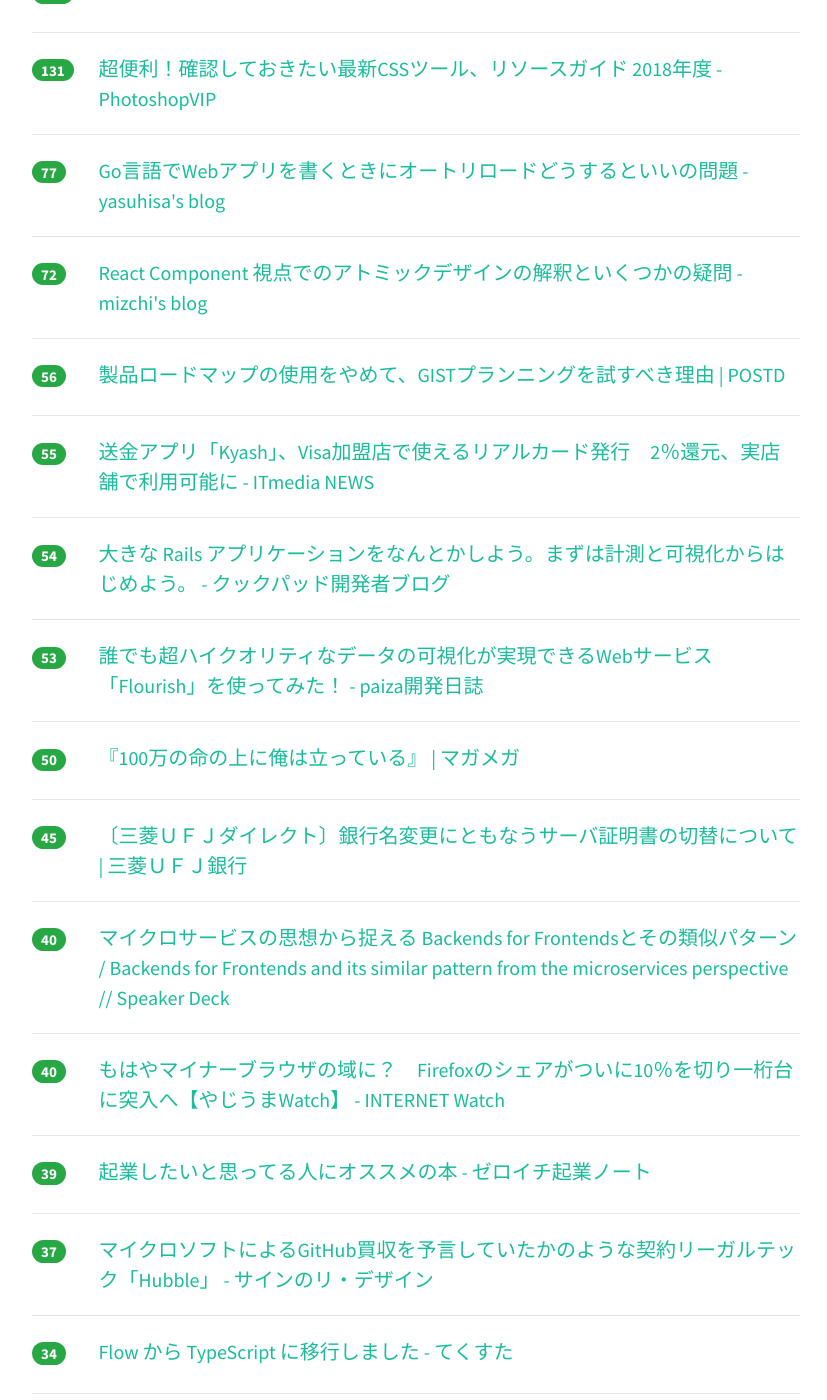
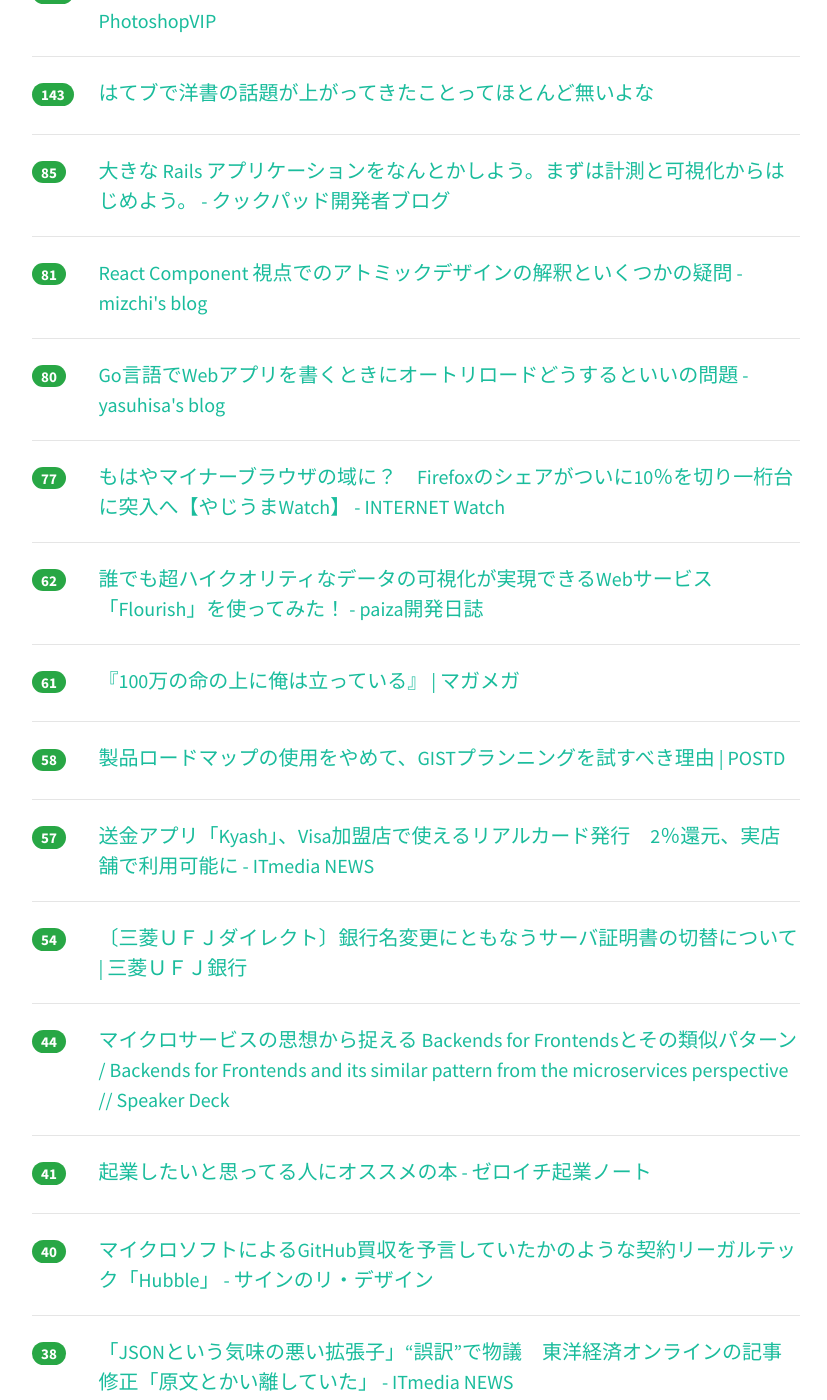
Before and after one commit to yatta47/hatena-matome-site, a Jekyll site: the page built from _posts/2018-06-08-hatena.md, in a window 1280 px wide and 1400 px high, scrolled down 419 px. Shown: the whole window, without its empty margins (224-1051 px from the left). Built offline with Jekyll 4.4.1, drawn with Linux system fonts in a browser that asks for light colours; nearby versions of some CDN libraries; some of the changed text lies outside the part shown.

Commit message:
Updated 2018-06-08

```diff
--- a/_posts/2018-06-08-hatena.md
+++ b/_posts/2018-06-08-hatena.md
@@ -1,109 +1,119 @@
 ---
 layout: post
 title:  "2018-06-08 はてぶIT"
-date:   2018-06-08 12:00:47
+date:   2018-06-08 13:02:13
 tags: [it-hotentry]
 ---
-35 件のデータあり
+38 件のデータあり
 
 <hr><div class="row">
-<div class="col-1"><span class="badge badge-pill badge-success h2">135</span></div>
+<div class="col-1"><span class="badge badge-pill badge-success h2">177</span></div>
+<div class="col-11"><a href='http://photoshopvip.net/109315' target='_blank'>超便利！確認しておきたい最新CSSツール、リソースガイド 2018年度 - PhotoshopVIP</a></div>
+</div>
+<hr>
+<div class="row">
+<div class="col-1"><span class="badge badge-pill badge-success h2">143</span></div>
 <div class="col-11"><a href='https://anond.hatelabo.jp/20180607222544' target='_blank'>はてブで洋書の話題が上がってきたことってほとんど無いよな</a></div>
 </div>
 <hr>
 <div class="row">
-<div class="col-1"><span class="badge badge-pill badge-success h2">131</span></div>
-<div class="col-11"><a href='http://photoshopvip.net/109315' target='_blank'>超便利！確認しておきたい最新CSSツール、リソースガイド 2018年度 - PhotoshopVIP</a></div>
+<div class="col-1"><span class="badge badge-pill badge-success h2">85</span></div>
+<div class="col-11"><a href='http://techlife.cookpad.com/entry/2018/06/08/080000' target='_blank'>大きな Rails アプリケーションをなんとかしよう。まずは計測と可視化からはじめよう。 - クックパッド開発者ブログ</a></div>
+</div>
+<hr>
+<div class="row">
+<div class="col-1"><span class="badge badge-pill badge-success h2">81</span></div>
+<div class="col-11"><a href='http://mizchi.hatenablog.com/entry/2018/06/07/203739' target='_blank'>React Component 視点でのアトミックデザインの解釈といくつかの疑問 - mizchi's blog</a></div>
+</div>
+<hr>
+<div class="row">
+<div class="col-1"><span class="badge badge-pill badge-success h2">80</span></div>
+<div class="col-11"><a href='http://www.yasuhisay.info/entry/go_web_application_auto_reload' target='_blank'>Go言語でWebアプリを書くときにオートリロードどうするといいの問題 - yasuhisa's blog</a></div>
 </div>
 <hr>
 <div class="row">
 <div class="col-1"><span class="badge badge-pill badge-success h2">77</span></div>
-<div class="col-11"><a href='http://www.yasuhisay.info/entry/go_web_application_auto_reload' target='_blank'>Go言語でWebアプリを書くときにオートリロードどうするといいの問題 - yasuhisa's blog</a></div>
+<div class="col-11"><a href='https://internet.watch.impress.co.jp/docs/yajiuma/1126387.html' target='_blank'>もはやマイナーブラウザの域に？　Firefoxのシェアがついに10％を切り一桁台に突入へ【やじうまWatch】 - INTERNET Watch</a></div>
 </div>
 <hr>
 <div class="row">
-<div class="col-1"><span class="badge badge-pill badge-success h2">72</span></div>
-<div class="col-11"><a href='http://mizchi.hatenablog.com/entry/2018/06/07/203739' target='_blank'>React Component 視点でのアトミックデザインの解釈といくつかの疑問 - mizchi's blog</a></div>
+<div class="col-1"><span class="badge badge-pill badge-success h2">62</span></div>
+<div class="col-11"><a href='https://paiza.hatenablog.com/entry/2018/06/07/%EF%BB%BF%E8%AA%B0%E3%81%A7%E3%82%82%E8%B6%85%E3%83%8F%E3%82%A4%E3%82%AF%E3%82%AA%E3%83%AA%E3%83%86%E3%82%A3%E3%81%AA%E3%83%87%E3%83%BC%E3%82%BF%E3%81%AE%E5%8F%AF%E8%A6%96%E5%8C%96%E3%81%8C%E5%AE%9F' target='_blank'>誰でも超ハイクオリティなデータの可視化が実現できるWebサービス「Flourish」を使ってみた！ - paiza開発日誌</a></div>
 </div>
 <hr>
 <div class="row">
-<div class="col-1"><span class="badge badge-pill badge-success h2">56</span></div>
+<div class="col-1"><span class="badge badge-pill badge-success h2">61</span></div>
+<div class="col-11"><a href='http://www.shonenmagazine.com/special/100maninochi-illustya/' target='_blank'>『100万の命の上に俺は立っている』 | マガメガ</a></div>
+</div>
+<hr>
+<div class="row">
+<div class="col-1"><span class="badge badge-pill badge-success h2">58</span></div>
 <div class="col-11"><a href='https://postd.cc/why-i-stopped-using-product-roadmaps-and-switched-to-gist-planning/' target='_blank'>製品ロードマップの使用をやめて、GISTプランニングを試すべき理由 | POSTD</a></div>
 </div>
 <hr>
 <div class="row">
-<div class="col-1"><span class="badge badge-pill badge-success h2">55</span></div>
+<div class="col-1"><span class="badge badge-pill badge-success h2">57</span></div>
 <div class="col-11"><a href='http://www.itmedia.co.jp/news/articles/1806/07/news103.html' target='_blank'>送金アプリ「Kyash」、Visa加盟店で使えるリアルカード発行　2％還元、実店舗で利用可能に - ITmedia NEWS</a></div>
 </div>
 <hr>
 <div class="row">
 <div class="col-1"><span class="badge badge-pill badge-success h2">54</span></div>
-<div class="col-11"><a href='http://techlife.cookpad.com/entry/2018/06/08/080000' target='_blank'>大きな Rails アプリケーションをなんとかしよう。まずは計測と可視化からはじめよう。 - クックパッド開発者ブログ</a></div>
-</div>
-<hr>
-<div class="row">
-<div class="col-1"><span class="badge badge-pill badge-success h2">53</span></div>
-<div class="col-11"><a href='https://paiza.hatenablog.com/entry/2018/06/07/%EF%BB%BF%E8%AA%B0%E3%81%A7%E3%82%82%E8%B6%85%E3%83%8F%E3%82%A4%E3%82%AF%E3%82%AA%E3%83%AA%E3%83%86%E3%82%A3%E3%81%AA%E3%83%87%E3%83%BC%E3%82%BF%E3%81%AE%E5%8F%AF%E8%A6%96%E5%8C%96%E3%81%8C%E5%AE%9F' target='_blank'>誰でも超ハイクオリティなデータの可視化が実現できるWebサービス「Flourish」を使ってみた！ - paiza開発日誌</a></div>
-</div>
-<hr>
-<div class="row">
-<div class="col-1"><span class="badge badge-pill badge-success h2">50</span></div>
-<div class="col-11"><a href='http://www.shonenmagazine.com/special/100maninochi-illustya/' target='_blank'>『100万の命の上に俺は立っている』 | マガメガ</a></div>
-</div>
-<hr>
-<div class="row">
-<div class="col-1"><span class="badge badge-pill badge-success h2">45</span></div>
 <div class="col-11"><a href='http://direct.bk.mufg.jp/info_news/20180522_server/index.html' target='_blank'>〔三菱ＵＦＪダイレクト〕銀行名変更にともなうサーバ証明書の切替について | 三菱ＵＦＪ銀行</a></div>
 </div>
 <hr>
 <div class="row">
-<div class="col-1"><span class="badge badge-pill badge-success h2">40</span></div>
+<div class="col-1"><span class="badge badge-pill badge-success h2">44</span></div>
 <div class="col-11"><a href='https://speakerdeck.com/qsona/backends-for-frontends-and-its-similar-pattern-from-the-microservices-perspective' target='_blank'>マイクロサービスの思想から捉える Backends for Frontendsとその類似パターン / Backends for Frontends and its similar pattern from the microservices perspective // Speaker Deck</a></div>
 </div>
 <hr>
 <div class="row">
-<div class="col-1"><span class="badge badge-pill badge-success h2">40</span></div>
-<div class="col-11"><a href='https://internet.watch.impress.co.jp/docs/yajiuma/1126387.html' target='_blank'>もはやマイナーブラウザの域に？　Firefoxのシェアがついに10％を切り一桁台に突入へ【やじうまWatch】 - INTERNET Watch</a></div>
-</div>
-<hr>
-<div class="row">
-<div class="col-1"><span class="badge badge-pill badge-success h2">39</span></div>
+<div class="col-1"><span class="badge badge-pill badge-success h2">41</span></div>
 <div class="col-11"><a href='http://blog.zerotoone.jp/entry/2018/06/07/101641' target='_blank'>起業したいと思ってる人にオススメの本 - ゼロイチ起業ノート</a></div>
 </div>
 <hr>
 <div class="row">
-<div class="col-1"><span class="badge badge-pill badge-success h2">37</span></div>
+<div class="col-1"><span class="badge badge-pill badge-success h2">40</span></div>
 <div class="col-11"><a href='https://www.cloudsign.jp/media/20180607-hubble' target='_blank'>マイクロソフトによるGitHub買収を予言していたかのような契約リーガルテック「Hubble」 - サインのリ・デザイン</a></div>
 </div>
 <hr>
 <div class="row">
-<div class="col-1"><span class="badge badge-pill badge-success h2">34</span></div>
+<div class="col-1"><span class="badge badge-pill badge-success h2">38</span></div>
+<div class="col-11"><a href='http://www.itmedia.co.jp/news/articles/1806/08/news065.html' target='_blank'>「JSONという気味の悪い拡張子」“誤訳”で物議　東洋経済オンラインの記事修正「原文とかい離していた」 - ITmedia NEWS</a></div>
+</div>
+<hr>
+<div class="row">
+<div class="col-1"><span class="badge badge-pill badge-success h2">37</span></div>
 <div class="col-11"><a href='http://texta.pixta.jp/entry/2018/06/07/120000' target='_blank'>Flow から TypeScript に移行しました - てくすた</a></div>
 </div>
 <hr>
 <div class="row">
-<div class="col-1"><span class="badge badge-pill badge-success h2">32</span></div>
+<div class="col-1"><span class="badge badge-pill badge-success h2">35</span></div>
 <div class="col-11"><a href='http://tech.nikkeibp.co.jp/atcl/nxt/column/18/00157/060700011/' target='_blank'>HHKBの開発秘話とキーボード自作で盛り上がる「ユーザーミートアップ vol.2」 | 日経 xTECH（クロステック）</a></div>
 </div>
 <hr>
 <div class="row">
-<div class="col-1"><span class="badge badge-pill badge-success h2">30</span></div>
+<div class="col-1"><span class="badge badge-pill badge-success h2">33</span></div>
+<div class="col-11"><a href='http://www.itmedia.co.jp/pcuser/articles/1806/07/news110.html' target='_blank'>Microsoftがアプリ戦略をアップデート　新形式「MSIX」でモダン化は進むか (1/2) - ITmedia PC USER</a></div>
+</div>
+<hr>
+<div class="row">
+<div class="col-1"><span class="badge badge-pill badge-success h2">33</span></div>
+<div class="col-11"><a href='https://wired.jp/2018/06/08/social-media-pink-collar-job/' target='_blank'>SNS担当は「ピンクカラー」の仕事？ 求人広告の研究から見えた企業の本音｜WIRED.jp</a></div>
+</div>
+<hr>
+<div class="row">
+<div class="col-1"><span class="badge badge-pill badge-success h2">33</span></div>
+<div class="col-11"><a href='https://blog.tinect.jp/?p=51933' target='_blank'>名声をあきらめ、自らを客観視できなくなり、私は無事、中年となった。 | Books&Apps</a></div>
+</div>
+<hr>
+<div class="row">
+<div class="col-1"><span class="badge badge-pill badge-success h2">31</span></div>
 <div class="col-11"><a href='https://togetter.com/li/1234657' target='_blank'>『二度目の人生を異世界で』中文ソースすら読まずラノベをDisる適当で卑小でバカな日本人が多すぎる - Togetter</a></div>
 </div>
 <hr>
 <div class="row">
-<div class="col-1"><span class="badge badge-pill badge-success h2">29</span></div>
-<div class="col-11"><a href='http://www.itmedia.co.jp/pcuser/articles/1806/07/news110.html' target='_blank'>Microsoftがアプリ戦略をアップデート　新形式「MSIX」でモダン化は進むか (1/2) - ITmedia PC USER</a></div>
-</div>
-<hr>
-<div class="row">
-<div class="col-1"><span class="badge badge-pill badge-success h2">29</span></div>
+<div class="col-1"><span class="badge badge-pill badge-success h2">31</span></div>
 <div class="col-11"><a href='https://middlemost.com/failure-is-your-domain/' target='_blank'>Failure is your Domain | Middlemost Systems</a></div>
-</div>
-<hr>
-<div class="row">
-<div class="col-1"><span class="badge badge-pill badge-success h2">28</span></div>
-<div class="col-11"><a href='https://wired.jp/2018/06/08/social-media-pink-collar-job/' target='_blank'>SNS担当は「ピンクカラー」の仕事？ 求人広告の研究から見えた企業の本音｜WIRED.jp</a></div>
 </div>
 <hr>
 <div class="row">
@@ -112,33 +122,43 @@ tags: [it-hotentry]
 </div>
 <hr>
 <div class="row">
+<div class="col-1"><span class="badge badge-pill badge-success h2">27</span></div>
+<div class="col-11"><a href='https://note.mu/hirokim/n/n3443e2c8a4f2' target='_blank'>日本人は日本語のメディア環境に閉じ込められている｜望月優大｜note</a></div>
+</div>
+<hr>
+<div class="row">
+<div class="col-1"><span class="badge badge-pill badge-success h2">27</span></div>
+<div class="col-11"><a href='http://nlab.itmedia.co.jp/nl/articles/1806/08/news055.html' target='_blank'>Twitter規約改定で13歳未満が利用禁止に　公式アカウントが凍結される騒ぎ　「13歳以上でも凍結」の声も - ねとらぼ</a></div>
+</div>
+<hr>
+<div class="row">
 <div class="col-1"><span class="badge badge-pill badge-success h2">26</span></div>
 <div class="col-11"><a href='http://twitter.com/okaguchik/status/1004697213803479046' target='_blank'>岡口基一さんのツイート: "大学院生が退学処分　部落差別発言などで 大学の派遣職員について 「だってあの人は部落民だから。」 と発言 指導教授について 「医師や歯科医師の中には，普</a></div>
 </div>
 <hr>
 <div class="row">
-<div class="col-1"><span class="badge badge-pill badge-success h2">24</span></div>
-<div class="col-11"><a href='https://note.mu/hirokim/n/n3443e2c8a4f2' target='_blank'>日本人は日本語のメディア環境に閉じ込められている｜望月優大｜note</a></div>
-</div>
-<hr>
-<div class="row">
-<div class="col-1"><span class="badge badge-pill badge-success h2">23</span></div>
+<div class="col-1"><span class="badge badge-pill badge-success h2">25</span></div>
 <div class="col-11"><a href='https://av.watch.impress.co.jp/docs/news/1126413.html' target='_blank'>米Amazon、Alexa内蔵で音声操作できる「Fire TV Cube」。“Alexa,テレビ点けて” - AV Watch</a></div>
 </div>
 <hr>
 <div class="row">
-<div class="col-1"><span class="badge badge-pill badge-success h2">23</span></div>
+<div class="col-1"><span class="badge badge-pill badge-success h2">25</span></div>
 <div class="col-11"><a href='https://mattn.kaoriya.net/software/vim/20180607183711.htm' target='_blank'>Big Sky :: Software Design 2018年7月号「Vim 絶対主義」の執筆に参加しました。</a></div>
 </div>
 <hr>
 <div class="row">
-<div class="col-1"><span class="badge badge-pill badge-success h2">23</span></div>
-<div class="col-11"><a href='https://blog.tinect.jp/?p=51933' target='_blank'>名声をあきらめ、自らを客観視できなくなり、私は無事、中年となった。 | Books&Apps</a></div>
+<div class="col-1"><span class="badge badge-pill badge-success h2">22</span></div>
+<div class="col-11"><a href='http://www.itmedia.co.jp/news/articles/1806/08/news062.html' target='_blank'>Facebookのバグで1400万人が意図せず投稿を「全員に公開」　被害者に通知 - ITmedia NEWS</a></div>
 </div>
 <hr>
 <div class="row">
-<div class="col-1"><span class="badge badge-pill badge-success h2">21</span></div>
-<div class="col-11"><a href='http://www.itmedia.co.jp/news/articles/1806/08/news065.html' target='_blank'>「JSONという気味の悪い拡張子」“誤訳”で物議　東洋経済オンラインの記事修正「原文とかい離していた」 - ITmedia NEWS</a></div>
+<div class="col-1"><span class="badge badge-pill badge-success h2">22</span></div>
+<div class="col-11"><a href='http://tech.nikkeibp.co.jp/atcl/nxt/column/18/00240/060600009/' target='_blank'>自分のコードを嫌いにならない、そのためにやるべきこと | 日経 xTECH（クロステック）</a></div>
+</div>
+<hr>
+<div class="row">
+<div class="col-1"><span class="badge badge-pill badge-success h2">22</span></div>
+<div class="col-11"><a href='https://coliss.com/articles/build-websites/operation/css/css-property-backdrop-filter.html' target='_blank'>[CSS]たった一行でガラス板の美しいエフェクトが実装できる、backdrop-filterプロパティの使い方を解説 | コリス</a></div>
 </div>
 <hr>
 <div class="row">
@@ -152,28 +172,23 @@ tags: [it-hotentry]
 </div>
 <hr>
 <div class="row">
+<div class="col-1"><span class="badge badge-pill badge-success h2">19</span></div>
+<div class="col-11"><a href='https://coliss.com/articles/freebies/free-onomatopoeia-dddfont.html' target='_blank'>ざわっ、ドドドッ、マンガや同人誌など商用でも無料で利用できる擬音語・擬態語の日本語フォントのベクター素材 | コリス</a></div>
+</div>
+<hr>
+<div class="row">
 <div class="col-1"><span class="badge badge-pill badge-success h2">18</span></div>
 <div class="col-11"><a href='https://headlines.yahoo.co.jp/hl?a=20180607-00010010-fnnprimev-life' target='_blank'>「タイヤ」を「ダイヤ」と間違えて注文は無効!?AIスピーカーによる“誤発注”に経産省が見解（FNN PRIME） - Yahoo!ニュース</a></div>
 </div>
 <hr>
 <div class="row">
-<div class="col-1"><span class="badge badge-pill badge-success h2">18</span></div>
-<div class="col-11"><a href='http://nlab.itmedia.co.jp/nl/articles/1806/08/news055.html' target='_blank'>Twitter規約改定で13歳未満が利用禁止に　公式アカウントが凍結される騒ぎ　「13歳以上でも凍結」の声も - ねとらぼ</a></div>
+<div class="col-1"><span class="badge badge-pill badge-success h2">16</span></div>
+<div class="col-11"><a href='http://www.phileweb.com/news/d-av/201806/07/44203.html' target='_blank'>米Amazon、Alexa搭載STB「Fire TV Cube」。声でかんたん動画再生 - PHILE WEB</a></div>
 </div>
 <hr>
 <div class="row">
 <div class="col-1"><span class="badge badge-pill badge-success h2">15</span></div>
-<div class="col-11"><a href='http://www.itmedia.co.jp/news/articles/1806/08/news062.html' target='_blank'>Facebookのバグで1400万人が意図せず投稿を「全員に公開」　被害者に通知 - ITmedia NEWS</a></div>
-</div>
-<hr>
-<div class="row">
-<div class="col-1"><span class="badge badge-pill badge-success h2">14</span></div>
 <div class="col-11"><a href='https://headlines.yahoo.co.jp/hl?a=20180607-00000354-oric-ent' target='_blank'>NEWS小山慶一郎、活動自粛　未成年との飲酒報道受け　加藤シゲアキは厳重注意（オリコン） - Yahoo!ニュース</a></div>
-</div>
-<hr>
-<div class="row">
-<div class="col-1"><span class="badge badge-pill badge-success h2">13</span></div>
-<div class="col-11"><a href='http://www.phileweb.com/news/d-av/201806/07/44203.html' target='_blank'>米Amazon、Alexa搭載STB「Fire TV Cube」。声でかんたん動画再生 - PHILE WEB</a></div>
 </div>
 <hr>
 <div class="row">
```
